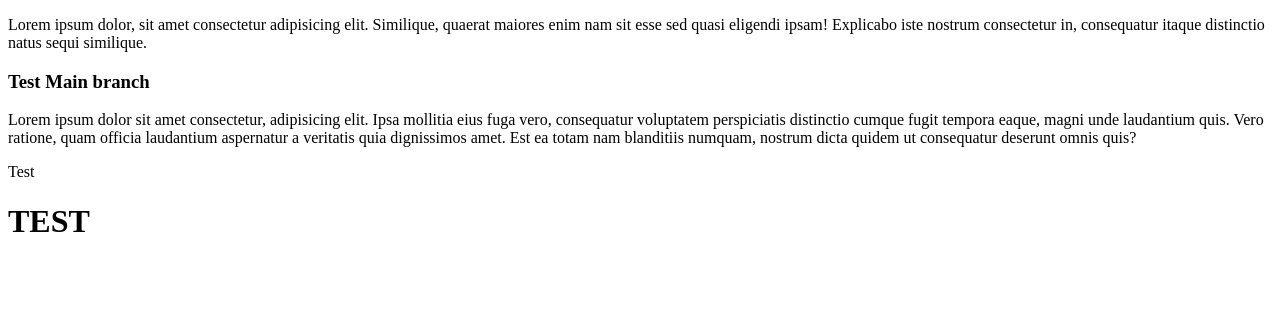
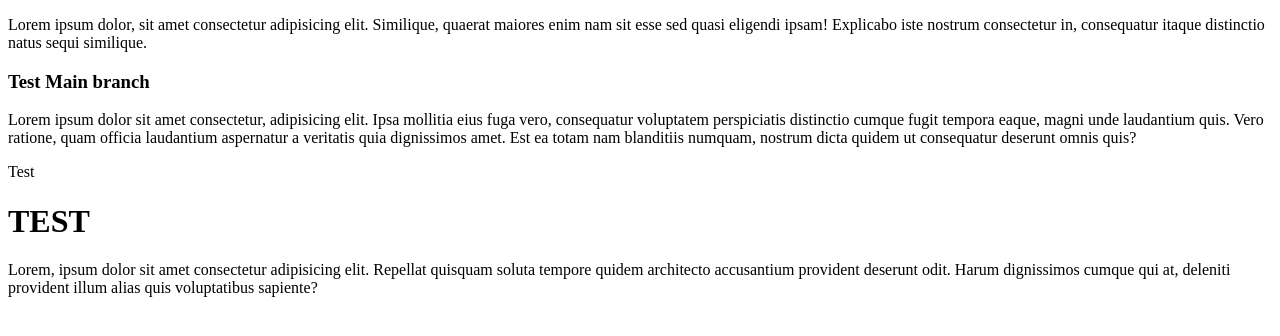
Before and after one commit to hubban13-lang/Test, a plain HTML site: page index.html in a window 1280 px wide. Drawn offline with Linux system fonts and the light colour scheme.

```diff
--- a/index.html
+++ b/index.html
@@ -12,5 +12,6 @@
     <p>Lorem ipsum dolor sit amet consectetur, adipisicing elit. Ipsa mollitia eius fuga vero, consequatur voluptatem perspiciatis distinctio cumque fugit tempora eaque, magni unde laudantium quis. Vero ratione, quam officia laudantium aspernatur a veritatis quia dignissimos amet. Est ea totam nam blanditiis numquam, nostrum dicta quidem ut consequatur deserunt omnis quis?</p>
     <p>Test</p>
     <h1>TEST</h1>
+    <p>Lorem, ipsum dolor sit amet consectetur adipisicing elit. Repellat quisquam soluta tempore quidem architecto accusantium provident deserunt odit. Harum dignissimos cumque qui at, deleniti provident illum alias quis voluptatibus sapiente?</p>
 </body>
 </html>
```
